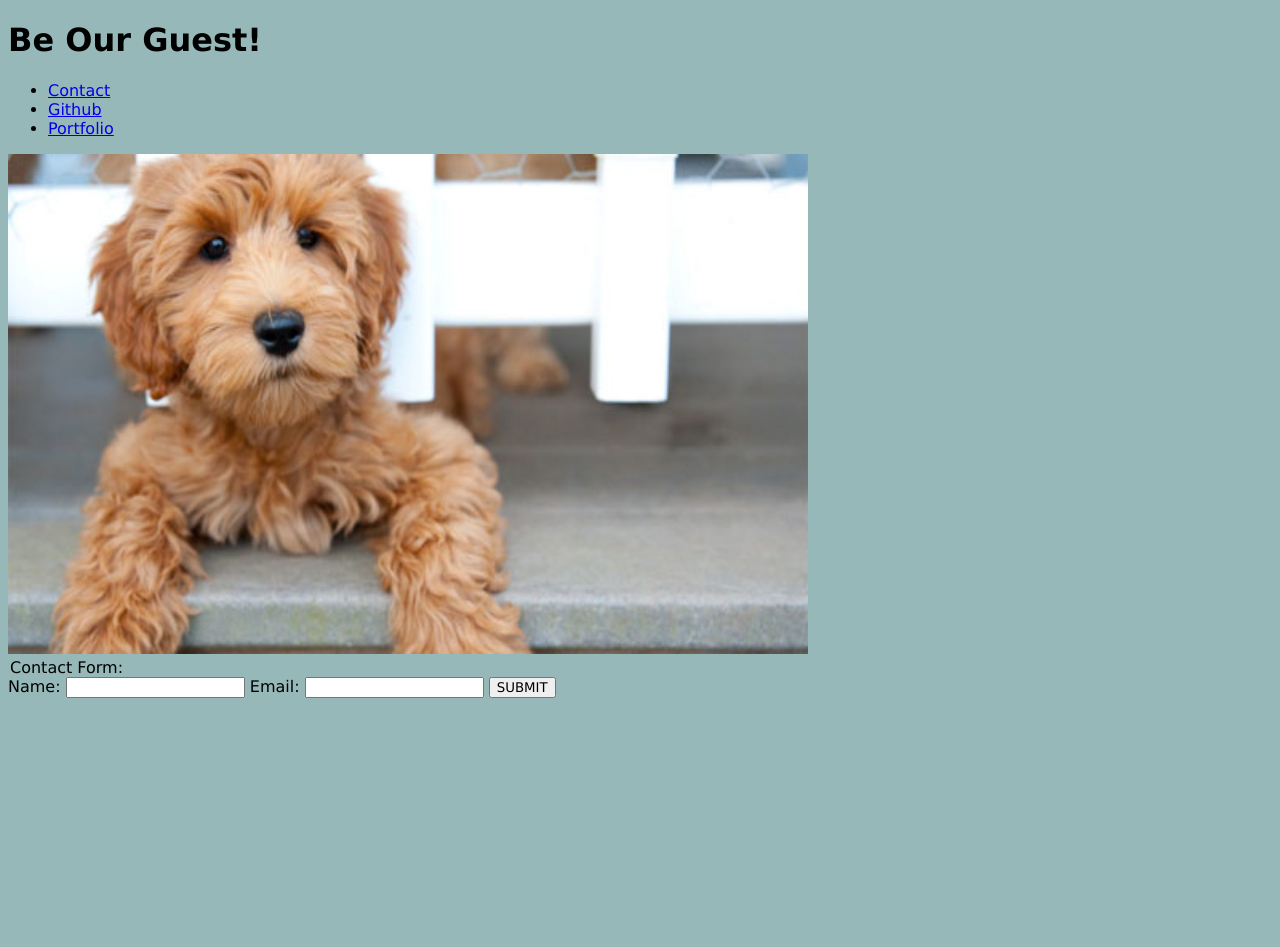
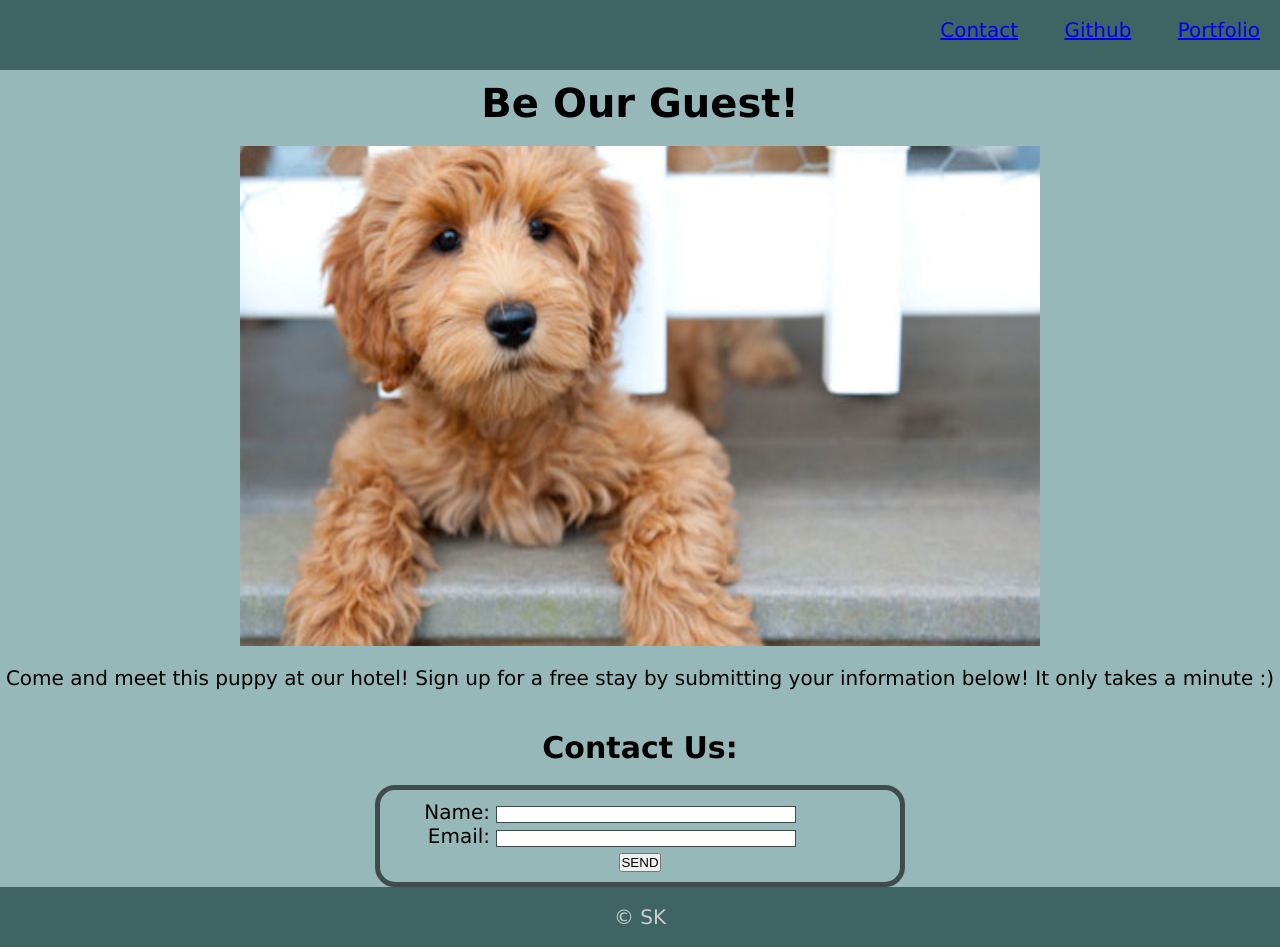
Before and after one commit to snehitak20/be-our-guest, a plain HTML site: page index.html in a window 1280 px wide. Before the commit the page ends 800 px from the top, so only its background shows below. Drawn offline with Linux system fonts and the light colour scheme.

Commit message:
finished student project

```diff
--- a/assets/style.css
+++ b/assets/style.css
@@ -1,10 +1,86 @@
 * {
-    font-family:'Lucida Sans', 'Lucida Sans Regular', 'Lucida Grande', 'Lucida Sans Unicode', Geneva, Verdana, sans-serif
+    margin:0;
+    padding:0;
 }
 
-nav{
+body {
+    position: relative;
+    font-family: 'Lucida Sans', 'Lucida Sans Regular', 'Lucida Grande', 'Lucida Sans Unicode', Geneva, Verdana, sans-serif;
+    font-size: 20px;
+    background-color: rgb(151, 184, 184);
+    color: black
+}
+
+h1,
+h2 {
+    margin: 20px;
+}
+
+main {
+    padding: 60px 0;
+}
+li{
     display: inline;
+    padding: 20px;
+    text-decoration: none;
 }
-body {
-  background-color: rgb(151, 184, 184);
+
+header {
+    position: fixed;
+    border-bottom: 10px solid rgb(64, 100, 100);
 }
+header,
+footer {
+    height: 60px;
+    width: 100%;
+    line-height: 60px;
+    background-color: rgb(64, 100, 100);
+}
+
+footer {
+    position: absolute;
+    margin-top: 0;
+    bottom: 0;
+    border-bottom: 10px rgb(64, 100, 100);
+    color: rgba(255, 255, 255, 0.698);
+}
+
+figure {
+    margin-bottom: 40px;
+}
+
+img {
+    display:block;
+    margin: 20px auto;
+}
+.text-center {
+    text-align: center;
+}
+
+form{
+    margin: 0 auto;
+    width: 500px;
+    padding: 10px;
+    border: 5px solid rgb(62, 76, 77);
+    border-radius: 20px;
+}
+
+label {
+    display: inline-block;
+    width: 100px;
+}
+
+input,
+textarea {
+    box-sizing: border-box;
+    width: 300px;
+    border: 1px solid rgb(62, 76, 77);
+}
+
+textarea {
+    vertical-align: top;
+    height: 60px;
+}
+.text-right {
+    text-align: right;
+}
--- a/index.html
+++ b/index.html
@@ -2,34 +2,44 @@
 <html lang="en US">
     <head>
         <meta charset="UTF-8">
+        <link rel="stylesheet" href="./assets/style.css">
         <title>Be Our Guest</title>
-        <link rel="stylesheet" href="./assets/style.css"
     </head>
 
     <body>
         <header>
-            <h1>Be Our Guest!</h1>
-            <nav>
+            <nav class="text-right">
                 <ul>
-                    <li> <a href="#">Contact</a> </li>
-                    <li> <a href="#">Github</a> </li>
+                    <li> <a href="#contact">Contact</a> </li>
+                    <li> <a href="https://github.com">Github</a> </li>
                     <li> <a href="#">Portfolio</a> </li>
                 </ul>
             </nav>
         </header>
 
-        <img src="./assets/puppy-labradoodle-24-1280x720.jpg" alt="Labradoodle puppy" width="800" height="500" />
+        <main>
+            <h1 class="text-center">Be Our Guest!</h1>
+            <figure>
+                <img src="./assets/puppy-labradoodle-24-1280x720.jpg" alt="Labradoodle puppy at our hotel" width="800" height="500">
+                <figcaption class=" text-center">Come and meet this puppy at our hotel! Sign up for a free stay by submitting your information below! It only takes a minute :)</figcaption>
+            </figure>
 
+            <section id="contact">
+                <h2 class="text-center">Contact Us:</h2>
+                <form>
+                    <label class="text-right" for="name">Name:</label>
+                    <input type="text" id="name" name="user-name">
 
-        <form>
-            <legend>Contact Form:</legend>
-                <label for="name">Name:</label>
-                <input type="text" id="name" name="user-name">
+                    <label class="text-right" for="email">Email:</label>
+                    <input type="text" id="email" name="user-email">
+                <div class="text-center">
+                    <button type="submit">SEND</button>
+                </div>
+                </form>
+            </section>
 
-                <label for="email">Email:</label>
-                <input type="text" id="email" name="user-email">
-
-            <button type="submit">SUBMIT</button>
-        </form>
+        <footer class="text-center">
+            &copy; SK
+        </footer>
     </body>
 </html>
```
